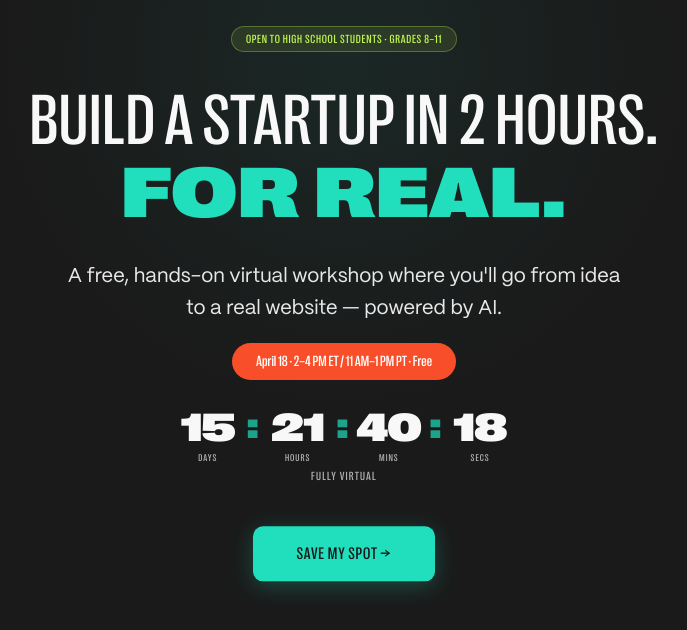
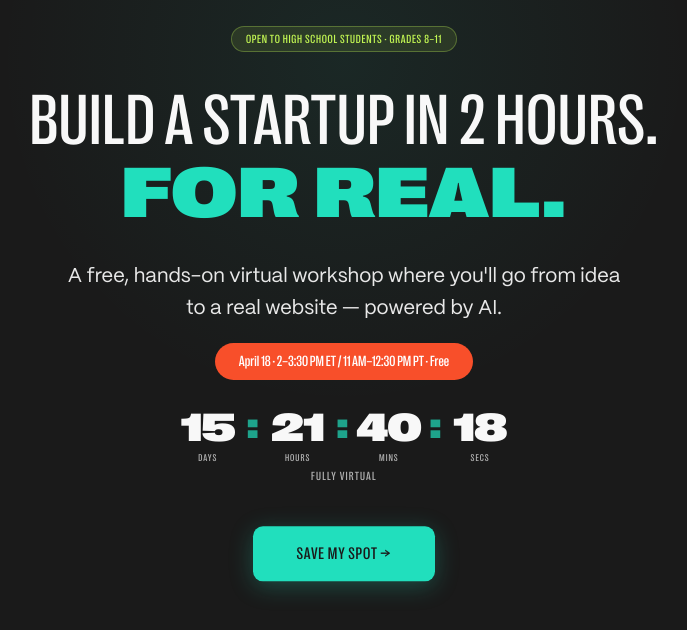
Before and after one commit to prequel-edu/lovablexprequel, a plain HTML site: page index.html in a window 1280 px wide. Shown: the part 170-800 px from the top of the page, without its empty margins (296-983 px from the left). Drawn offline with Linux system fonts and the light colour scheme.

Commit message:
Update event time to 2-3:30 PM ET / 11 AM-12:30 PM PT

```diff
--- a/index.html
+++ b/index.html
@@ -681,7 +681,7 @@ height="0" width="0" style="display:none;visibility:hidden"></iframe></noscript>
     <div class="audience-tag">Open to High School Students · Grades 8–11</div>
     <h1>Build a Startup in 2 Hours.<br><span class="accent-spatial" style="color:var(--mint);">For Real.</span></h1>
     <p class="subhead">A free, hands-on virtual workshop where you'll go from idea to a real website — powered by AI.</p>
-    <div><span class="date-badge">April 18 · 2–4 PM ET / 11 AM–1 PM PT · Free</span></div>
+    <div><span class="date-badge">April 18 · 2–3:30 PM ET / 11 AM–12:30 PM PT · Free</span></div>
     <div class="countdown-wrap" id="event-countdown">
       <div class="countdown-unit"><span class="countdown-num" id="cd-days">00</span><span class="countdown-label">Days</span></div>
       <div class="countdown-sep">:</div>
```
